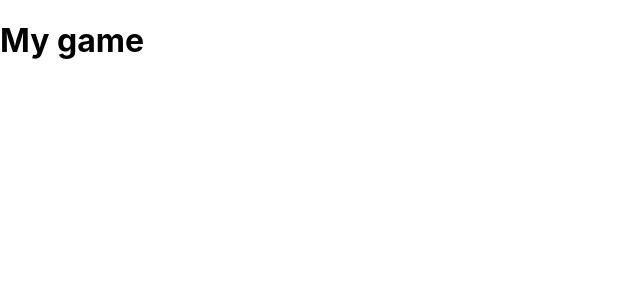
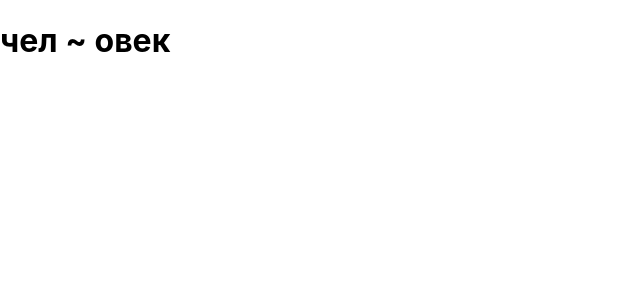
Before and after one commit to IvanPustovarov/veiw_zone, a Next.js app: page /game in a window 1280 px wide. Shown: the top 300 px of the page, without its empty margins (0-640 px from the left). Built offline with nearby package versions, Linux system fonts and the light colour scheme.

Commit message:
random word func

```diff
--- a/data/data.js
+++ b/data/data.js
@@ -1,3 +1,3 @@
 export const WORDS = [
-    "Человек", "год", "время", "дело", "жизнь", "день", "рука", "раз", "работа", "слово", "место", "лицо", "друг", "глаз", "вопрос", "дом", "сторона", "страна", "мир", "случай", "голова", "ребенок", "сила", "конец", "вид", "система", "часть", "город", "отношение", "женщина", "деньги", "земля", "машина", "вода", "отец", "проблема", "час", "право", "нога", "решение", "дверь", "образ", "история", "власть", "закон", "война", "бог", "голос", "тысяча", "книга", "возможность", "результат", "ночь", "стол", "имя", "область", "статья", "число", "компания", "народ", "жена", "группа", "развитие", "процесс", "суд",  "условие", "средство"
+    "человек", "год", "время", "дело", "жизнь", "день", "рука", "раз", "работа", "слово", "место", "лицо", "друг", "глаз", "вопрос", "дом", "сторона", "страна", "мир", "случай", "голова", "ребенок", "сила", "конец", "вид", "система", "часть", "город", "отношение", "женщина", "деньги", "земля", "машина", "вода", "отец", "проблема", "час", "право", "нога", "решение", "дверь", "образ", "история", "власть", "закон", "война", "бог", "голос", "тысяча", "книга", "возможность", "результат", "ночь", "стол", "имя", "область", "статья", "число", "компания", "народ", "жена", "группа", "развитие", "процесс", "суд",  "условие", "средство"
 ]
--- a/pages/game.js
+++ b/pages/game.js
@@ -1,3 +1,24 @@
+import {WORDS} from "../data/data"
+
+const wordFor = WORDS[0];
+
 export default function Game() {
-    return <h1>My game</h1>
+
+
+  const wordSeparate = (word) => {
+    let random = mathRandom(word.length);
+    if(random == 0) random=+1;
+    const part1 = word.slice(0, random);
+    const part2 = word.slice(random);
+
+    return `${part1} ~ ${part2}`
+
   }
+
+  const mathRandom = (first) => {
+    return Math.floor(Math.random() * first)
+  }
+
+
+    return <h1>{wordSeparate(wordFor)}</h1>
+  }
--- a/pages/index.js
+++ b/pages/index.js
@@ -22,16 +22,20 @@ export default function Home() {
 
         <div className={styles.grid}>
         <span className={styles.card}>
-            <h2>Сколько слов</h2>
+            <h2>Сколько слов за игру</h2>
             <input type="range" />
           </span>
 
           <span className={styles.card}>
             <h2>Сколько букв в словах</h2>
+            <input type="range" />
           </span>
 
           <span className={styles.card}>
             <h2>Скорость</h2>
+            <input type="text" />
+            <button>+</button>
+            <button>-</button>
           </span>
 
           <Link href="/game">
```
